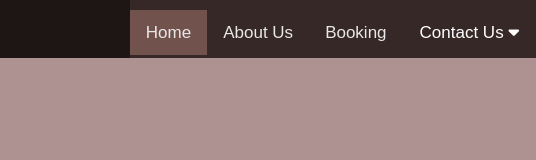
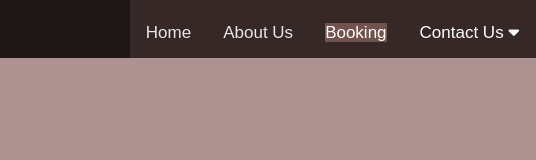
Before and after one commit to FizzahSikander/hotel-webpage, a plain HTML site: page booking.html in a window 1280 px wide. Shown: the top 160 px of the page, 744-1280 px from the left. Drawn offline with Linux system fonts and the light colour scheme; a web font is replaced by a local one.

Commit message:
new changes in booking page

```diff
--- a/booking.html
+++ b/booking.html
@@ -22,9 +22,9 @@
         </aside>
         <nav class="nav" id="drop-nav">
             <ul>
-                <li class="active"><a href="./index.html">Home</a></li>
+                <li><a href="./index.html">Home</a></li>
                 <li><a href="./aboutUs.html">About Us</a></li>
-                <li><a href="#contact">Booking</a></li>
+                <li><a class="active" href="./booking.html">Booking</a></li>
                 <li class="dropdown">
                     <button class="dropbtn">Contact Us
                         <i class="fa fa-caret-down"></i>
```
Also changed, not shown: aboutUs.html (+1 -1 lines), index.html (+1 -1 lines).
